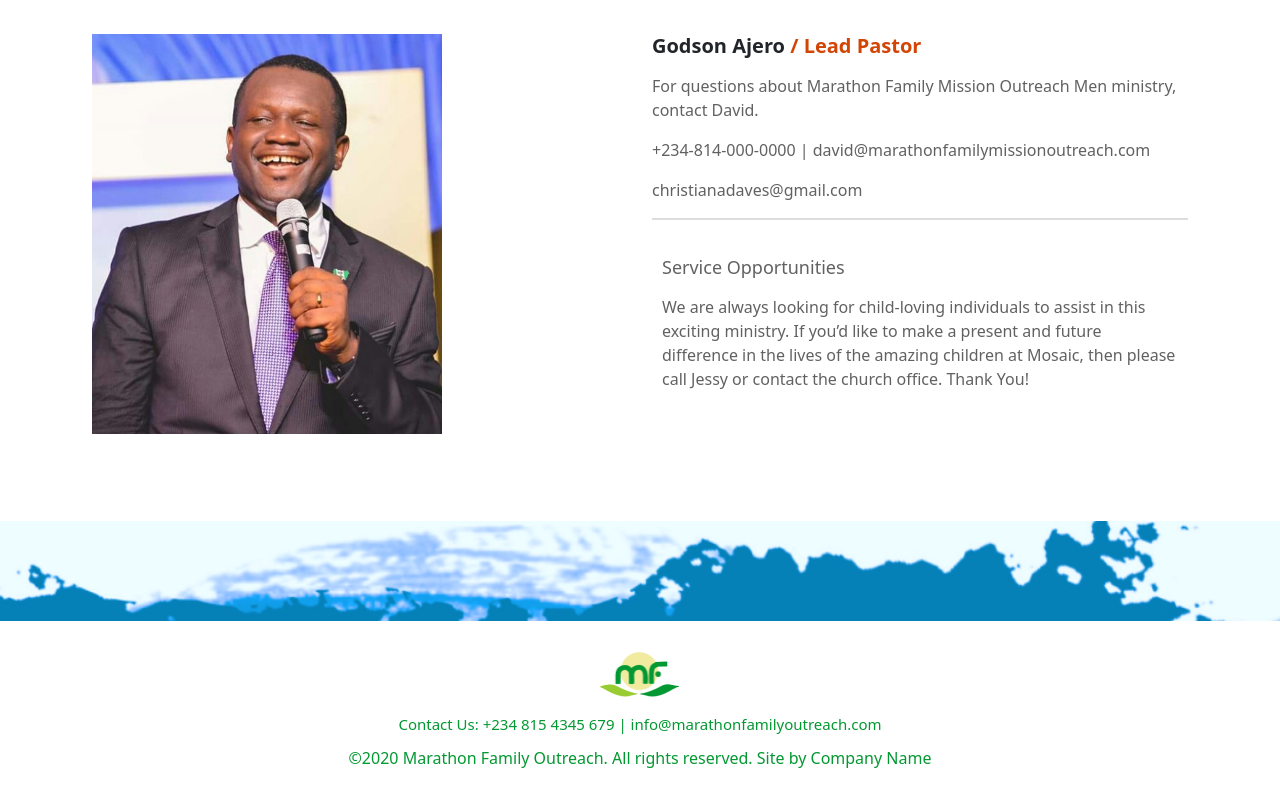
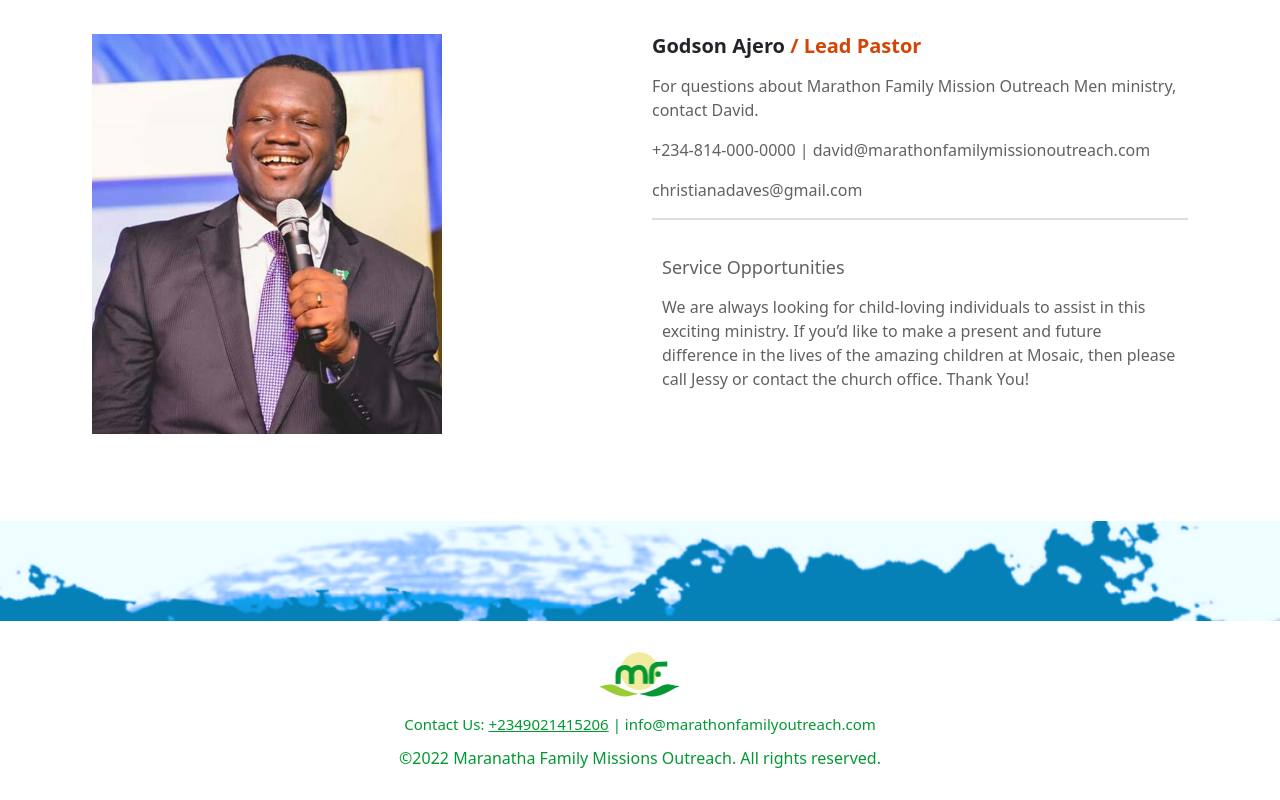
Before and after one commit to charlesinto/mfmo-next, a Next.js app: page /men in a window 1280 px wide. Shown: the part 1084-1884 px from the top of the page. Built offline with nearby package versions, Linux system fonts and the light colour scheme.

Commit message:
fix image

```diff
--- a/components/Footer.tsx
+++ b/components/Footer.tsx
@@ -14,7 +14,14 @@
             className="d-flex justify-content-center pt-2"
             style={{ color: "#039832", fontSize: 15 }}
           >
-            Contact Us: +234 815 4345 679 | info@marathonfamilyoutreach.com
+            Contact Us:{" "}
+            <a
+              href="tel: +2349021415206"
+              style={{ color: "#039832", padding: "0 4px", cursor: "pointer" }}
+            >
+              +2349021415206
+            </a>{" "}
+            | info@marathonfamilyoutreach.com
           </h4>
         </div>
         <div>
@@ -22,8 +29,7 @@
             className="d-flex justify-content-center pt-2"
             style={{ color: "#039832", fontSize: 16 }}
           >
-            ©2020 Marathon Family Outreach. All rights reserved. Site by Company
-            Name
+            ©2022 Maranatha Family Missions Outreach. All rights reserved.
           </h4>
         </div>
       </section>
--- a/styles/Home.module.css
+++ b/styles/Home.module.css
@@ -67,7 +67,8 @@
 }
 
 .ministriesCard-1 {
-  background-image: url("https://www.acerwc.africa/wp-content/themes/Archive/images/about.jpg");
+  background-image: url("/child.webp");
+  /* background-image: url("https://www.acerwc.africa/wp-content/themes/Archive/images/about.jpg"); */
 }
 
 .events-card-1 {
```
Also changed, not shown: pages/index.tsx (+8 -5 lines), pages/visit.tsx (+7 -4 lines), public/child.webp (added).
